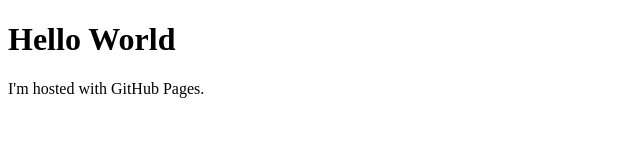
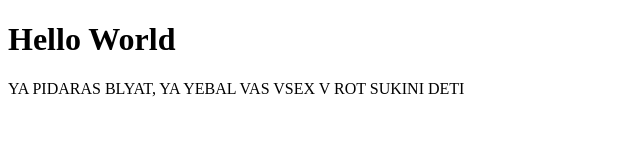
Before and after one commit to torneydou/testwebsite, a plain HTML site: page index.html in a window 1280 px wide. Shown: the whole page, without its empty margins (0-640 px from the left). Drawn offline with Linux system fonts and the light colour scheme.

Commit message:
Update index.html

```diff
--- a/index.html
+++ b/index.html
@@ -2,6 +2,6 @@
 <html>
 <body>
 <h1>Hello World</h1>
-<p>I'm hosted with GitHub Pages.</p>
+<p>YA PIDARAS BLYAT, YA YEBAL VAS VSEX V ROT SUKINI DETI</p>
 </body>
 </html>
```
